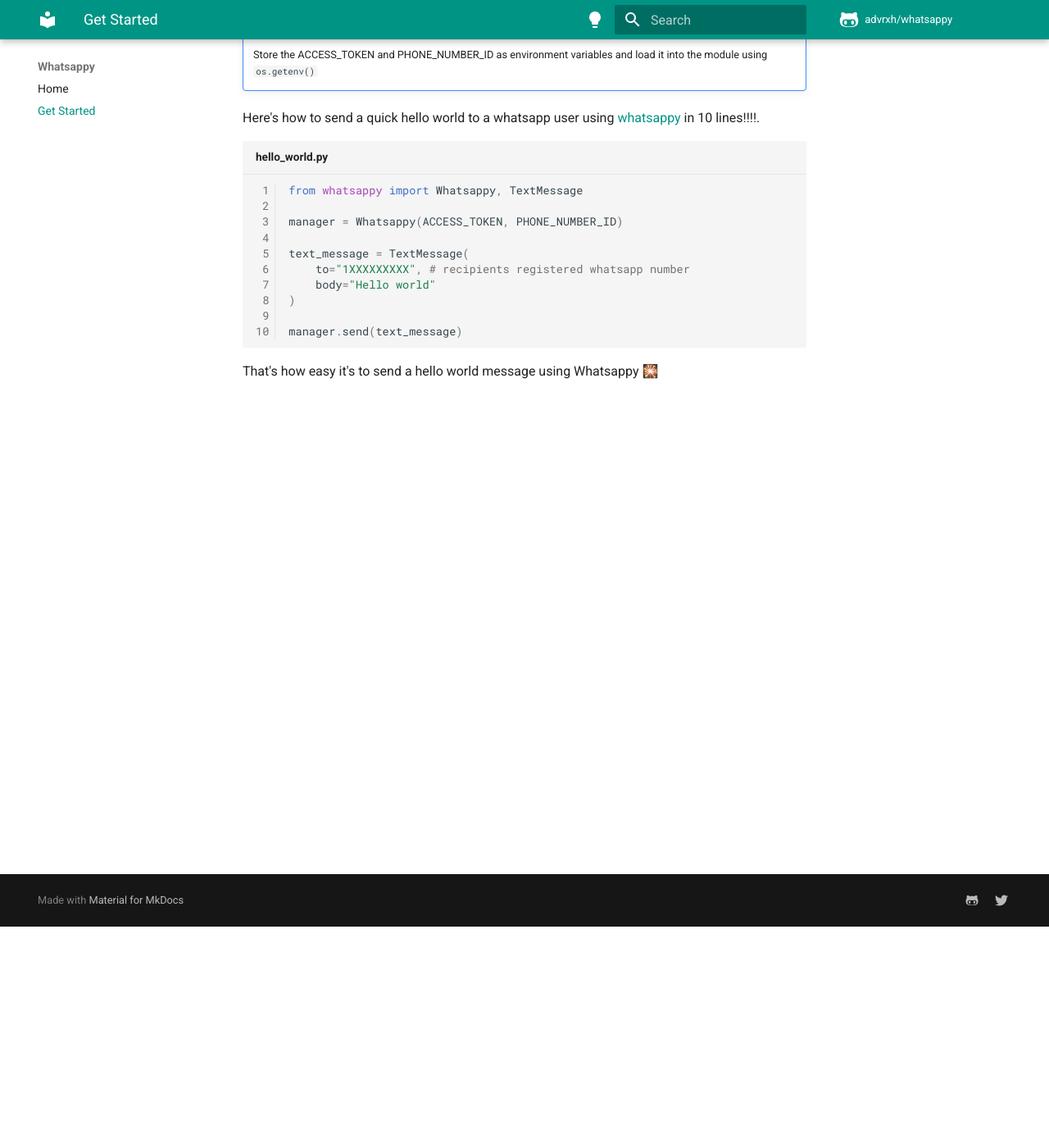
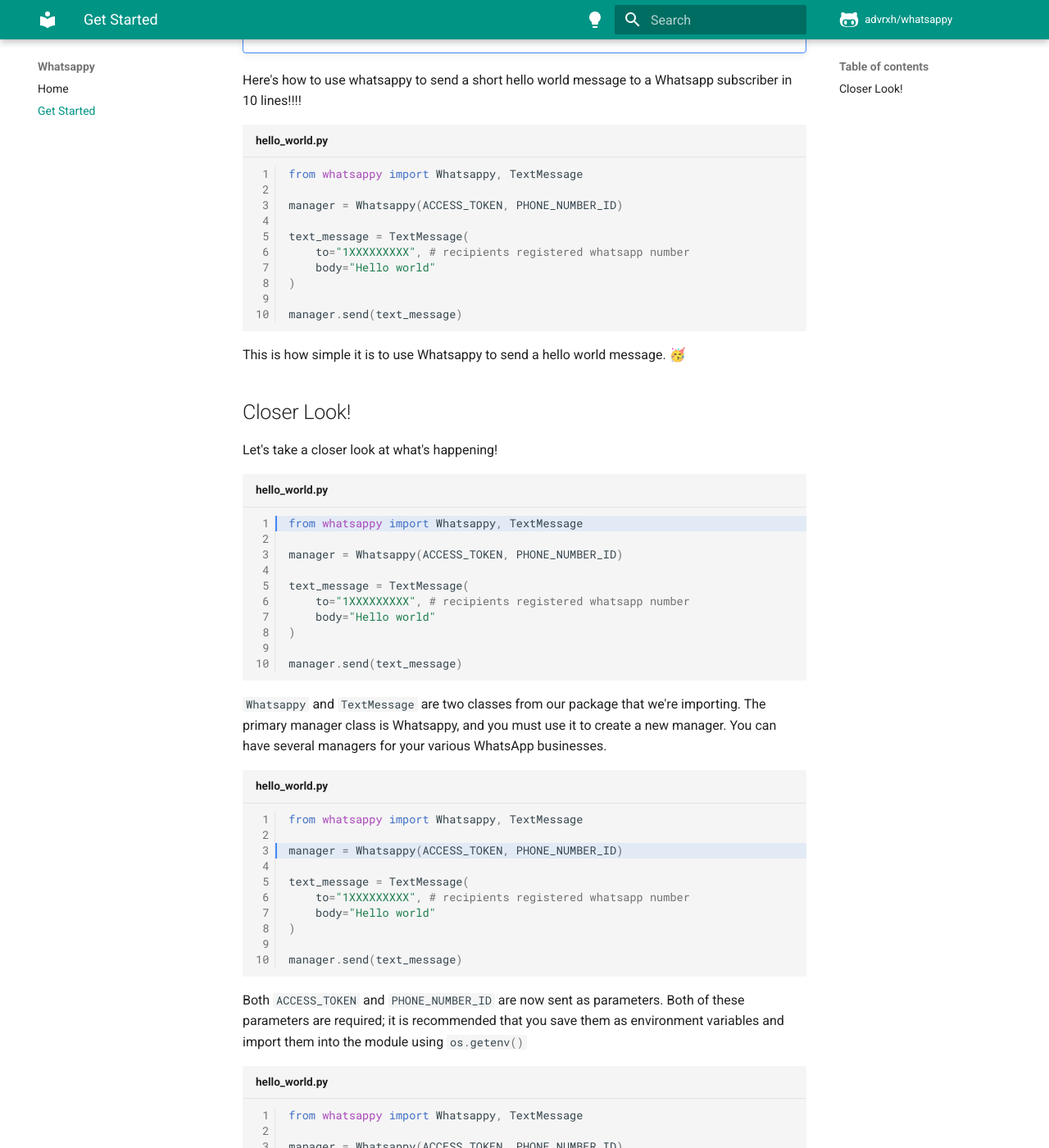
Before and after one commit to advrxh/whatsapie, an MkDocs documentation site: the page built from docs/get-started.md, in a window 1280 px wide and 1400 px high, scrolled down 270 px. Shown: the whole window at 82% size. Built offline with MkDocs 1.6.1 and Material for MkDocs 9.7.7, drawn with Linux system fonts in a browser that asks for light colours; comment, search, counter and statistics services are not loaded; some of the changed text lies outside the part shown.

Commit message:
Add Package Examples and Reference to docs

````diff
--- a/docs/get-started.md
+++ b/docs/get-started.md
@@ -1,12 +1,10 @@
-Whatsappy is the first wrapper for Meta's whatsapp cloud api.
-Before starting you have to follow the only step listed in the [Prerequisites](/whatsappy/#prerequisites),
-which is to obtain the [ACCESS_TOKEN](#) and [PHONE_NUMBER_ID](#)
+Whatsappy, The first wrapper for Meta's Whatsapp cloud API. Before you begin, you must first obtain the [ACCESS_TOKEN](#) and [PHONE_NUMBER_ID](#), which are given in the [Prerequisites](/whatsappy/#prerequisites).
 
 !!! note "Using ENV variables for security"
 
-    Store the ACCESS_TOKEN and PHONE_NUMBER_ID as environment variables and load it into the module using `os.getenv()`
+    Using `os.getenv()`, load the environment variables ACCESS TOKEN and PHONE NUMBER ID into the module
 
-Here's how to send a quick hello world to a whatsapp user using [whatsappy](/) in 10 lines!!!!.
+Here's how to use whatsappy to send a short hello world message to a Whatsapp subscriber in 10 lines!!!!
 
 ```py title="hello_world.py" linenums="1"
 from whatsappy import Whatsappy, TextMessage
@@ -22,4 +20,72 @@
 
 ```
 
-That's how easy it's to send a hello world message using Whatsappy 🎇
+This is how simple it is to use Whatsappy to send a hello world message. 🥳
+
+## Closer Look!
+
+Let's take a closer look at what's happening!
+
+```py title="hello_world.py" linenums="1" hl_lines="1"
+from whatsappy import Whatsappy, TextMessage
+
+manager = Whatsappy(ACCESS_TOKEN, PHONE_NUMBER_ID)
+
+text_message = TextMessage(
+    to="1XXXXXXXXX", # recipients registered whatsapp number
+    body="Hello world"
+)
+
+manager.send(text_message)
+
+```
+
+`Whatsappy` and `TextMessage` are two classes from our package that we're importing. The primary manager class is Whatsappy, and you must use it to create a new manager. You can have several managers for your various WhatsApp businesses.
+
+```py title="hello_world.py" linenums="1" hl_lines="3"
+from whatsappy import Whatsappy, TextMessage
+
+manager = Whatsappy(ACCESS_TOKEN, PHONE_NUMBER_ID)
+
+text_message = TextMessage(
+    to="1XXXXXXXXX", # recipients registered whatsapp number
+    body="Hello world"
+)
+
+manager.send(text_message)
+
+```
+
+Both `ACCESS_TOKEN` and `PHONE_NUMBER_ID` are now sent as parameters. Both of these parameters are required; it is recommended that you save them as environment variables and import them into the module using `#!python os.getenv()`
+
+```py title="hello_world.py" linenums="1" hl_lines="5 6 7 8"
+from whatsappy import Whatsappy, TextMessage
+
+manager = Whatsappy(ACCESS_TOKEN, PHONE_NUMBER_ID)
+
+text_message = TextMessage(
+    to="1XXXXXXXXX", # recipients registered whatsapp number
+    body="Hello world"
+)
+
+manager.send(text_message)
+
+```
+
+Now we're going to make an instance of the `#! TextMessage` class, which represents a text message api object. A `to` and `body` argument are required in a TextMessage. Every message classe, regardless of its type, receives the `to` parameter.
+
+```py title="hello_world.py" linenums="1" hl_lines="10"
+from whatsappy import Whatsappy, TextMessage
+
+manager = Whatsappy(ACCESS_TOKEN, PHONE_NUMBER_ID)
+
+text_message = TextMessage(
+    to="1XXXXXXXXX", # recipients registered whatsapp number
+    body="Hello world"
+)
+
+manager.send(text_message)
+
+```
+
+Finally, we use the Whatsappy manager instance to invoke the `#!python Whatsappy.send()` method. This method, in the background, accesses the api endpoint and sends the data from the message class as a json object body.
````
Also changed, not shown: docs/Examples/LocationMessage.md (added, +19 -0 lines), docs/Examples/MediaMessage.md (added, +19 -0 lines), docs/Examples/TextMessage.md (added, +32 -0 lines), docs/Reference/__init__.md (added, +3 -0 lines), docs/Reference/constants.md (added, +3 -0 lines), docs/Reference/errors.md (added, +3 -0 lines), docs/Reference/ext/__init__.md (added, +3 -0 lines), docs/Reference/ext/message/__init__.md (added, +3 -0 lines), docs/Reference/ext/message/location.md (added, +3 -0 lines), docs/Reference/ext/message/media.md (added, +3 -0 lines), docs/Reference/ext/message/message.md (added, +3 -0 lines), docs/Reference/ext/message/text.md (added, +3 -0 lines), docs/Reference/schema_generator/__init__.md (added, +3 -0 lines), docs/Reference/schema_generator/location_schema.md (added, +3 -0 lines), 2 more files.
